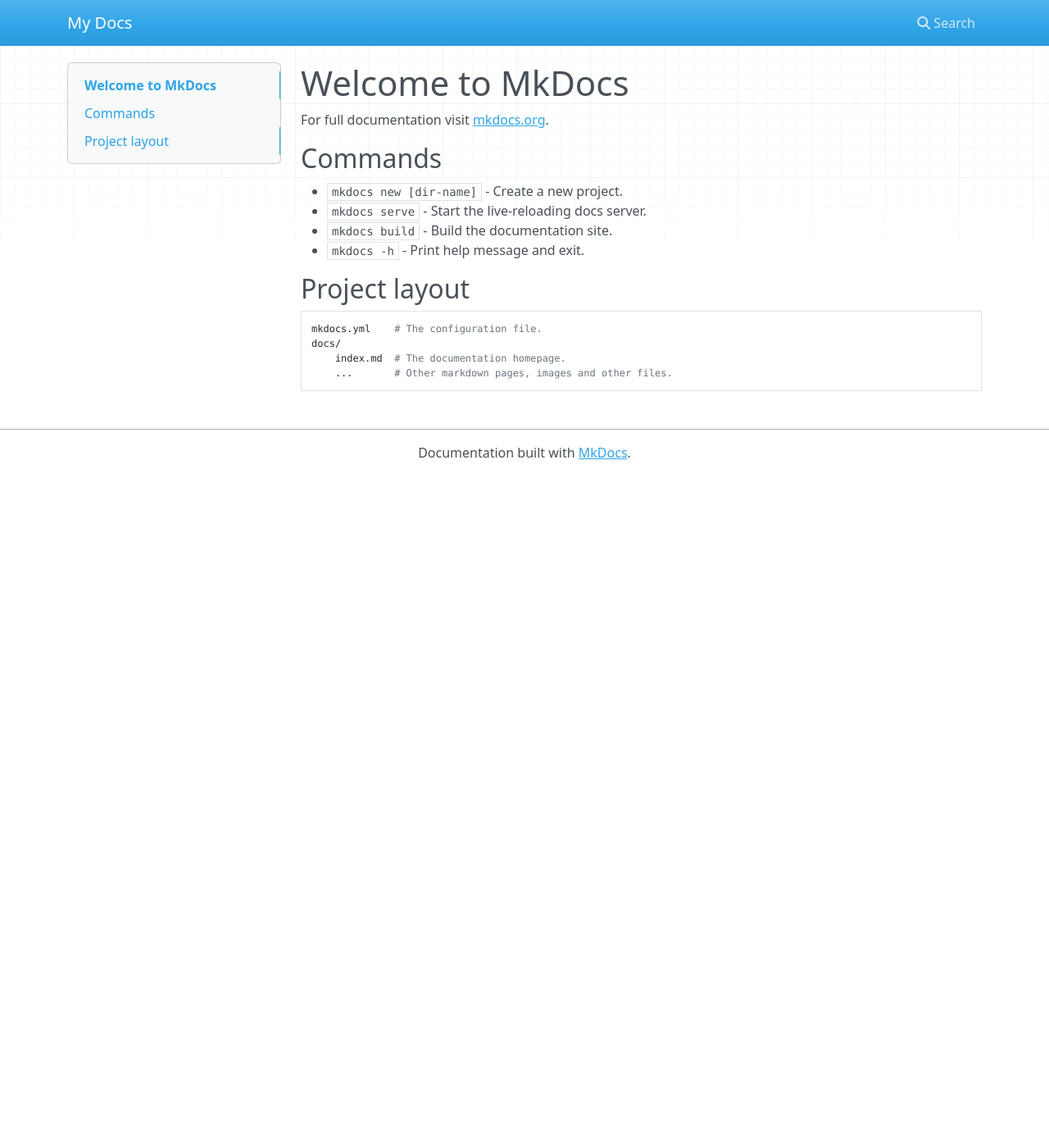
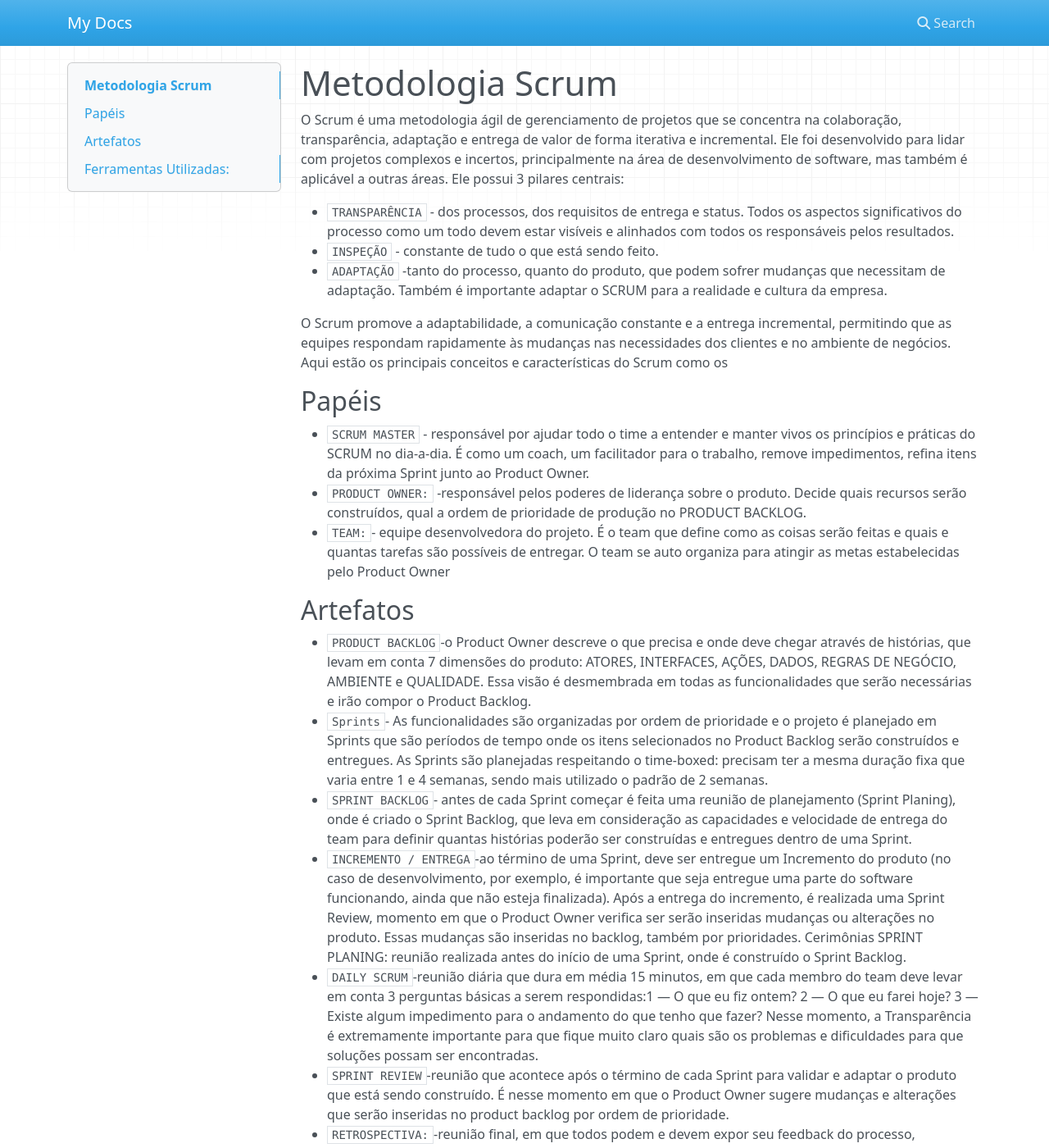
Before and after one commit to unb-mds/2023-2-Squad07, an MkDocs documentation site: the page built from docs/docs/index.md, in a window 1280 px wide and 1400 px high. Shown: the whole window at 82% size. Built offline with MkDocs 1.6.1, drawn with Linux system fonts in a browser that asks for light colours; nearby versions of some CDN libraries; some of the changed text lies outside the part shown.

Commit message:
documentação do Scrum

```diff
--- a/docs/docs/index.md
+++ b/docs/docs/index.md
@@ -1,17 +1,31 @@
-# Welcome to MkDocs
+# Metodologia Scrum
 
-For full documentation visit [mkdocs.org](https://www.mkdocs.org).
+O Scrum é uma metodologia ágil de gerenciamento de projetos que se concentra na colaboração, transparência, adaptação e entrega de valor de forma iterativa e incremental. Ele foi desenvolvido para lidar com projetos complexos e incertos, principalmente na área de desenvolvimento de software, mas também é aplicável a outras áreas. Ele possui 3 pilares centrais:
 
-## Commands
+* `TRANSPARÊNCIA` - dos processos, dos requisitos de entrega e status. Todos os aspectos significativos do processo como um todo devem estar visíveis e alinhados com todos os responsáveis pelos resultados.
+* `INSPEÇÃO` - constante de tudo o que está sendo feito.
+* `ADAPTAÇÃO` -tanto do processo, quanto do produto, que podem sofrer mudanças que necessitam de adaptação. Também é importante adaptar o SCRUM para a realidade e cultura da empresa.
 
-* `mkdocs new [dir-name]` - Create a new project.
-* `mkdocs serve` - Start the live-reloading docs server.
-* `mkdocs build` - Build the documentation site.
-* `mkdocs -h` - Print help message and exit.
+O Scrum promove a adaptabilidade, a comunicação constante e a entrega incremental, permitindo que as equipes respondam rapidamente às mudanças nas necessidades dos clientes e no ambiente de negócios. Aqui estão os principais conceitos e características do Scrum como os
 
-## Project layout
+## Papéis
 
-    mkdocs.yml    # The configuration file.
-    docs/
-        index.md  # The documentation homepage.
-        ...       # Other markdown pages, images and other files.
+* `SCRUM MASTER` - responsável por ajudar todo o time a entender e manter vivos os princípios e práticas do SCRUM no dia-a-dia. É como um coach, um facilitador para o trabalho, remove impedimentos, refina itens da próxima Sprint junto ao Product Owner.
+* `PRODUCT OWNER:` -responsável pelos poderes de liderança sobre o produto. Decide quais recursos serão construídos, qual a ordem de prioridade de produção no PRODUCT BACKLOG.
+* `TEAM:`- equipe desenvolvedora do projeto. É o team que define como as coisas serão feitas e quais e quantas tarefas são possíveis de entregar. O team se auto organiza para atingir as metas estabelecidas pelo Product Owner
+
+## Artefatos
+* `PRODUCT BACKLOG`-o Product Owner descreve o que precisa e onde deve chegar através de histórias, que levam em conta 7 dimensões do produto: ATORES, INTERFACES, AÇÕES, DADOS, REGRAS DE NEGÓCIO, AMBIENTE e QUALIDADE. Essa visão é desmembrada em todas as funcionalidades que serão necessárias e irão compor o Product Backlog.
+* `Sprints`- As funcionalidades são organizadas por ordem de prioridade e o projeto é planejado em Sprints que são períodos de tempo onde os itens selecionados no Product Backlog serão construídos e entregues. As Sprints são planejadas respeitando o time-boxed: precisam ter a mesma duração fixa que varia entre 1 e 4 semanas, sendo mais utilizado o padrão de 2 semanas.
+* `SPRINT BACKLOG`- antes de cada Sprint começar é feita uma reunião de planejamento (Sprint Planing), onde é criado o Sprint Backlog, que leva em consideração as capacidades e velocidade de entrega do team para definir quantas histórias poderão ser construídas e entregues dentro de uma Sprint.
+* `INCREMENTO / ENTREGA`-ao término de uma Sprint, deve ser entregue um Incremento do produto (no caso de desenvolvimento, por exemplo, é importante que seja entregue uma parte do software funcionando, ainda que não esteja finalizada). Após a entrega do incremento, é realizada uma Sprint Review, momento em que o Product Owner verifica ser serão inseridas mudanças ou alterações no produto. Essas mudanças são inseridas no backlog, também por prioridades. Cerimônias SPRINT PLANING: reunião realizada antes do início de uma Sprint, onde é construído o Sprint Backlog.
+* `DAILY SCRUM`-reunião diária que dura em média 15 minutos, em que cada membro do team deve levar em conta 3 perguntas básicas a serem respondidas:1 — O que eu fiz ontem? 2 — O que eu farei hoje? 3 — Existe algum impedimento para o andamento do que tenho que fazer? Nesse momento, a Transparência é extremamente importante para que fique muito claro quais são os problemas e dificuldades para que soluções possam ser encontradas.
+* ` SPRINT REVIEW`-reunião que acontece após o término de cada Sprint para validar e adaptar o produto que está sendo construído. É nesse momento em que o Product Owner sugere mudanças e alterações que serão inseridas no product backlog por ordem de prioridade.
+* `RETROSPECTIVA: `-reunião final, em que todos podem e devem expor seu feedback do processo, verificando necessidades de adaptação a partir do que aconteceu de positivo e de negativo.
+
+## Ferramentas Utilizadas:
+
+* `BURNDOWN CHART:`-Gráfico que relaciona os itens a serem realizados com o tempo de entrega. Existe uma linha mestra que é o padrão desejado e sobre ela é possível acompanhar o andamento do processo através do fornecimento de informações sobre os itens que foram entregues pelo time e o tempo que foi levado para isso.
+* `KANBAN BOARD:` Quadro onde é possível visualizar o fluxo de trabalho que está sendo feito. Pode ser realizado através de um software (por exemplo, o Trello) ou mesmo um quadro de parede com post-its que representam as histórias e funcionalidades do product back log. São listados os itens que precisam ser executados, que estão sendo executados e que estão prontos. Também são listados os impedimentos e outras informações.
+
+Ao utilizar o Scrum, podemos otimizar nossos processos ganhando cada vez mais agilidade para nos adaptarmos à mudanças e para construirmos prazos mais justos que levem em consideração não só as necessidades do cliente, mas principalmente a qualidade e viabilidade do desenvolvimento do produto final.
```
